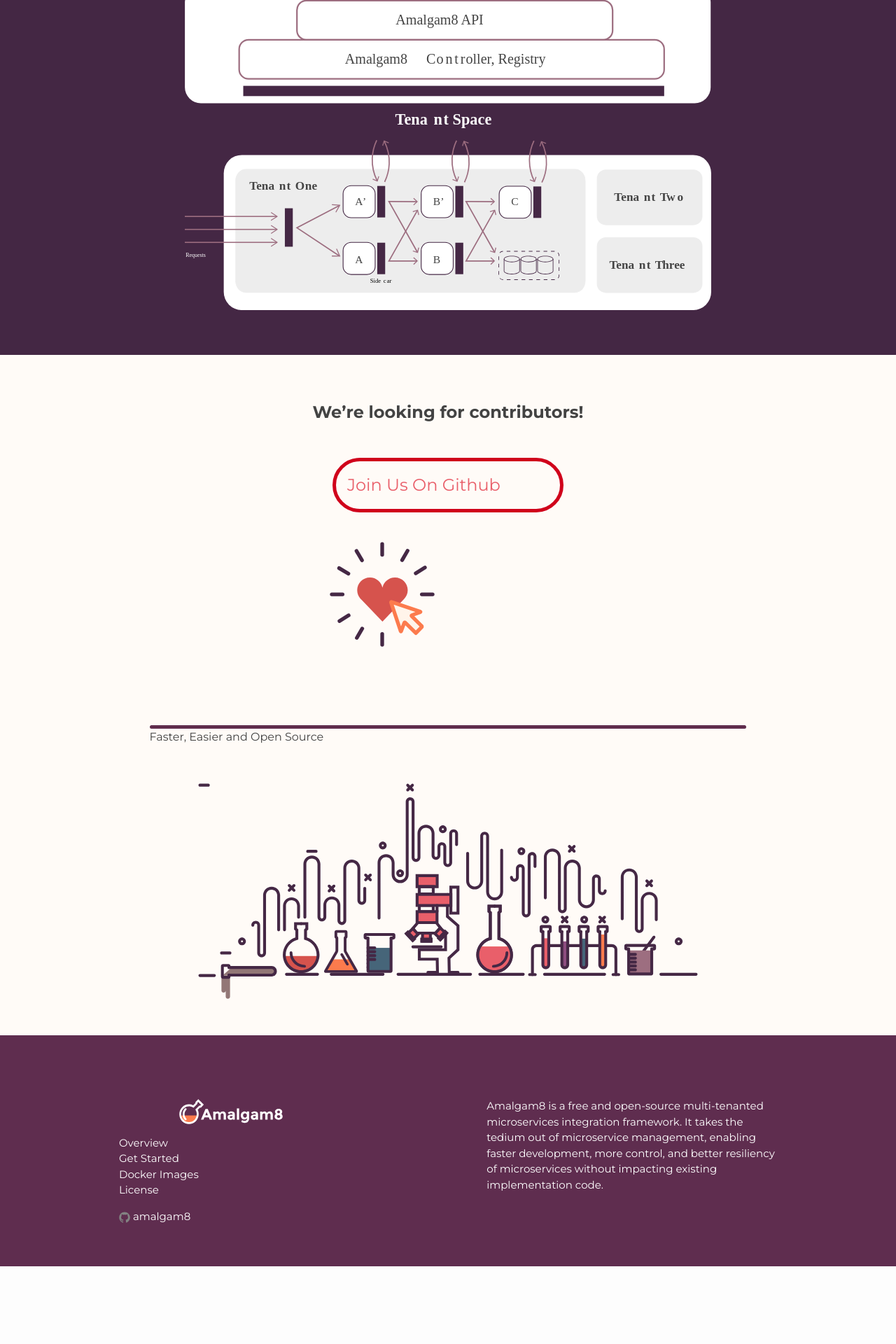
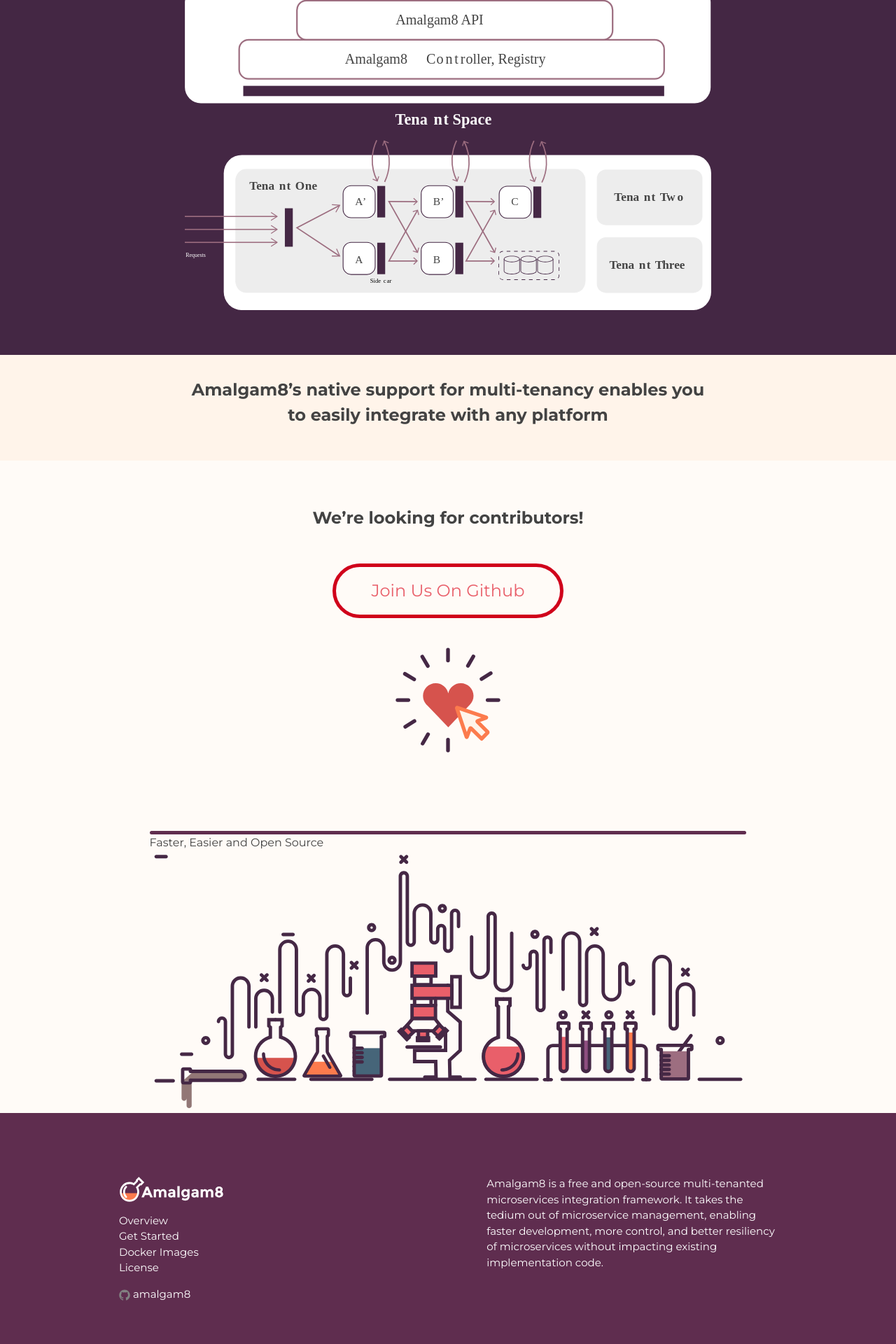
Before and after one commit to amalgam8/amalgam8.github.io, a Jekyll site: the page built from index.html, in a window 1280 px wide. Shown: the part 3549-5469 px from the top of the page at 70% size. Built offline with Jekyll 4.4.1, drawn with Linux system fonts in a browser that asks for light colours; before the commit the page ends 5358 px from its top, so only the background shows below that.

Commit message:
centered content, added new blurb

```diff
--- a/_includes/footer.html
+++ b/_includes/footer.html
@@ -6,10 +6,10 @@
 
     <div class="footer-col-wrapper">
       <div class="footer-col footer-col-1">
-        <h2 class="footer-heading">
+        <div class="footer-heading">
           <img class="brand-icon-footer" src="/assets/Amalgam8-logo.svg"
                alt="Amalgam8 brand logo showing a flask beaker with a chemical in it">
-        </h2>
+        </div>
         <ul class="contact-list">
           <li><a href="https://github.com/amalgam8/amalgam8.github.io/blob/master/overview.md">Overview</a></li>
           <li><a href="https://github.com/amalgam8/examples">Get Started</a></li>
--- /dev/null
+++ b/_includes/sections/blurb.html
@@ -0,0 +1,5 @@
+<div class="section section__blurb">
+  <div class="wrapper">
+    <p>Amalgam8’s native support for multi-tenancy enables you to easily integrate with any platform</p>
+  </div>
+</div>
--- a/_includes/sections/learn.html
+++ b/_includes/sections/learn.html
@@ -2,6 +2,6 @@
   <div class="wrapper">
     <div class="divider"></div>
     Faster, Easier and Open Source
-    <img src="/assets/amalgam8-footer-illo-web.svg" alt="A decorative illustation of a set of chemistry vials, test tubes, beakers, and microscope">
+    <img src="/assets/chemistry.svg" alt="A decorative illustation of a set of chemistry vials, test tubes, beakers, and microscope">
   </div>
 </div>
--- a/_sass/_layout.scss
+++ b/_sass/_layout.scss
@@ -182,12 +182,26 @@
   }
 }
 
+.section__blurb{
+  background-color: $cream;
+  font-weight: 700;
+  font-size: 24px;
+  text-align: center;
+  padding-top: 2rem;
+  padding-bottom: 2rem;
+
+  p{
+      padding: 0rem 6rem 0rem 6rem;
+  }
+}
+
 .section__contribute{
   background-color: $off-white;
   display: flex;
   flex-direction: column;
   justify-content: center;
   align-items: center;
+  text-align: center;
 
   a{
     display: flex;
--- a/css/main.scss
+++ b/css/main.scss
@@ -8,6 +8,7 @@
 $pink: #E95F6A;
 $purple: #5F2D4F;
 $off-white: #fffbf7;
+$cream: #fff4ea;
 $grey-text: #434343;
 
 $purple1: #442744;
--- a/index.html
+++ b/index.html
@@ -8,5 +8,6 @@
   {% include sections/why-sections/why2.html %}
   {% include sections/why-sections/why4.html %}
 {% include sections/how.html %}
+{% include sections/blurb.html %}
 {% include sections/contribute.html %}
 {% include sections/learn.html %}
```
Also changed, not shown: assets/chemistry.svg (added).
